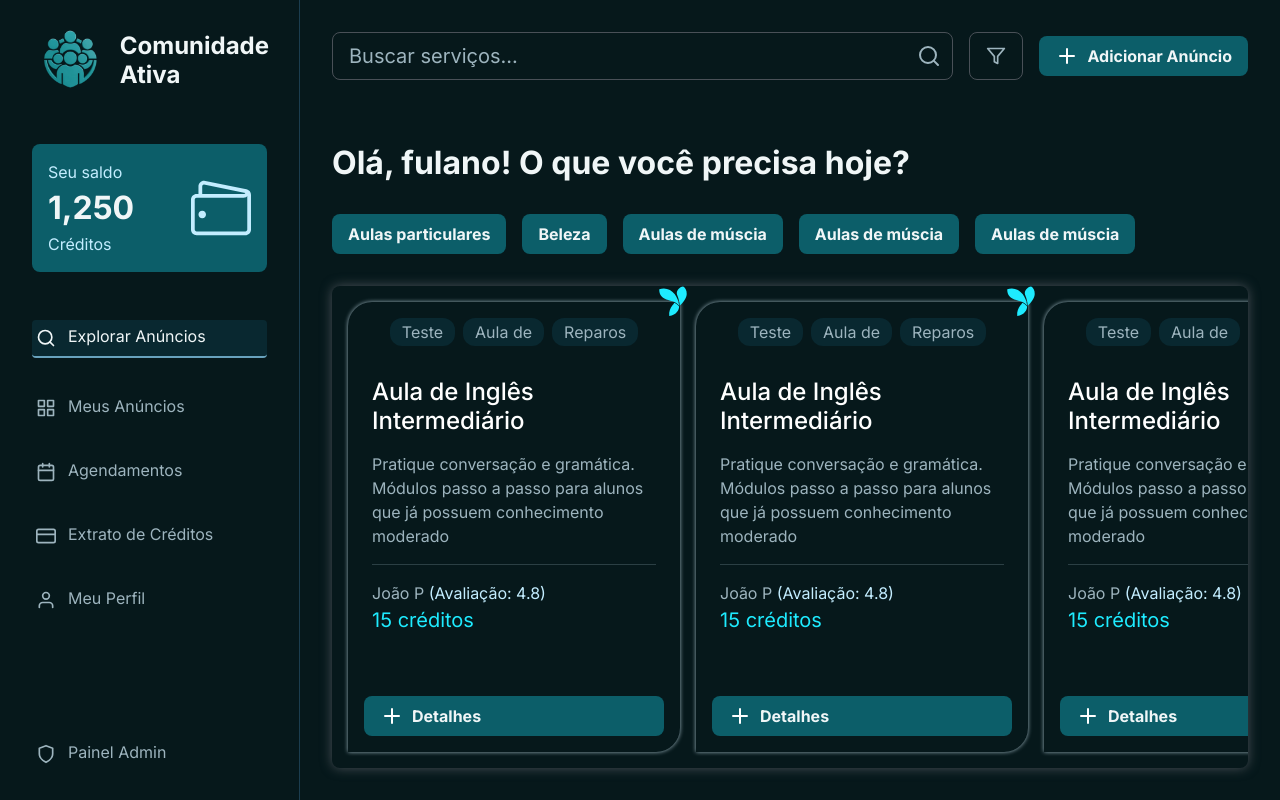
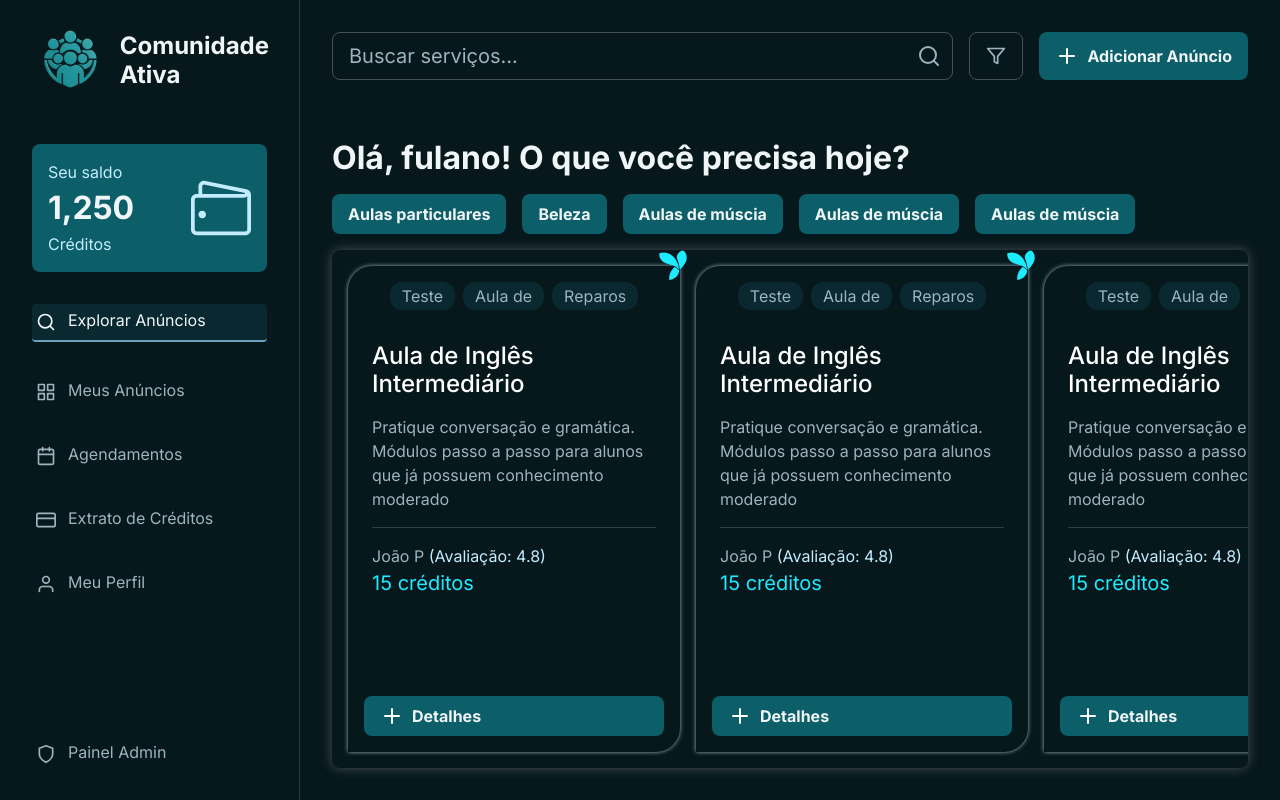
Before and after one commit to adceduardo/comunidade-ativa, a React (Vite) app: page / in a window 1280 px wide. Built offline with nearby package versions, Linux system fonts and the light colour scheme.

Commit message:
[style] Melhorias na definição / padronização de medidas e espaçamentos para melhor disposição do layout

```diff
--- a/src/components/DashboardContent/DashboardContent.css
+++ b/src/components/DashboardContent/DashboardContent.css
@@ -1,17 +1,17 @@
 .dashboard-container {
   height: 100vh;
   width: 100%;
-  padding: 0 32px;
+  padding: var(--s-lg);
   display: flex;
   flex-direction: column;
   overflow: hidden;
   position: relative;
+  gap: var(--s-md);
 }
 
 .service-categories {
   display: flex;
   gap: 16px;
-  margin-top: 32px;
 
   .custom-button span{
     font-size: var(--fs-md);
@@ -22,7 +22,6 @@
   overflow: hidden;
   padding: 16px;
   height: 100%;
-  margin: 32px 0;
   height: 100%;
   box-shadow: 0px 0px 12px 0px var(--bs-gray-700);
   border-radius: 8px;
--- a/src/components/DashboardContent/DashboardContent.jsx
+++ b/src/components/DashboardContent/DashboardContent.jsx
@@ -29,7 +29,7 @@ export function DashBoardContent() {
         </div>
       )}
       <DashboardHeader />
-      <h1 style={{ fontSize: "var(--fs-xxl)", marginTop: "32px" }}>
+      <h1 style={{ fontSize: "var(--fs-xxl)"}}>
         Olá, fulano! O que você precisa hoje?{" "}
       </h1>
       <div className="service-categories">
--- a/src/components/DashboardContent/DashboardHeader/DashboardHeader.css
+++ b/src/components/DashboardContent/DashboardHeader/DashboardHeader.css
@@ -1,14 +1,13 @@
 .dashboard-header-container{
-  padding: 32px 0;
   height: 132px;
 }
 
 .dashboard-header {
   width: 100%;
   display: flex;
-  align-items: center;
+  align-items: start;
   gap: 16px;
-  height: 48px;
+  min-height: var(--header-height);
 
   .input-container {
     position: relative;
--- a/src/components/DashboardContent/DashboardHeader/DashboardHeader.jsx
+++ b/src/components/DashboardContent/DashboardHeader/DashboardHeader.jsx
@@ -24,6 +24,7 @@ export function DashboardHeader() {
           <input type="text" placeholder="Buscar serviços..."></input>
           <FiSearch size={24} />
         </div>
+        <div className="d-flex" style={{height: "48px", gap: "16px"}}>
           <div className="filter-container">
             <FiFilter size={20} />
           </div>
@@ -34,5 +35,6 @@ export function DashboardHeader() {
           />
                 </div>
         </div>
+    </div>
   );
 }
--- a/src/components/Sidebar/Sidebar.css
+++ b/src/components/Sidebar/Sidebar.css
@@ -5,4 +5,6 @@
   font-size: var(--fs-xxl);
   display: flex;
   flex-direction: column;
+  padding: var(--s-lg);
+  gap: var(--s-lg);
 }
--- a/src/components/Sidebar/Sidebar.jsx
+++ b/src/components/Sidebar/Sidebar.jsx
@@ -7,7 +7,7 @@ import { SideBarNav } from "./SidebarNav/SidebarNav"
 
 export function Sidebar(){
     return (
-        <div className="sidebar">
+        <div className="sidebar p-xs-4">
             <SidebarHeader />
             <SidebarBalance />
             <SideBarNav />
--- a/src/components/Sidebar/SidebarBalance/SidebarBalance.css
+++ b/src/components/Sidebar/SidebarBalance/SidebarBalance.css
@@ -1,6 +1,5 @@
 .card-balance{
     padding: 16px;
-    margin: 16px 32px;
     align-items: center;
     justify-content: space-between;
     background: var(--color-tertiary);
--- a/src/components/Sidebar/SidebarHeader/SidebarHeader.css
+++ b/src/components/Sidebar/SidebarHeader/SidebarHeader.css
@@ -1,9 +1,8 @@
 .sidebar-header {
-  padding: 32px;
   display: flex;
   justify-content: space-between;
   align-items: start;
-  height: 132px;
+  min-height: var(--header-height);
 
   gap: 16px;
 
--- a/src/components/Sidebar/SidebarNav/SidebarNav.css
+++ b/src/components/Sidebar/SidebarNav/SidebarNav.css
@@ -1,9 +1,9 @@
 .sidebar-nav {
-  padding: 32px;
   gap: 32px;
   display: flex;
   flex-direction: column;
   height: 100%;
+
 
   .nav-link {
     color: var(--text-secondary);
--- a/src/styles/global.css
+++ b/src/styles/global.css
@@ -40,6 +40,10 @@
   --fs-xxl: 2rem;
 
   --header-height: 80px;
+
+  --s-lg: 32px;
+  --s-md: 16px;
+  --s-xs: 8px
 }
 
 body {
```
Lines whose indentation alone changed are shown as unchanged.
